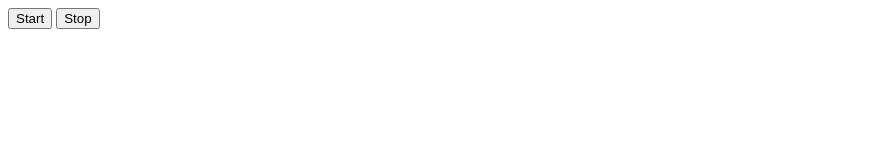
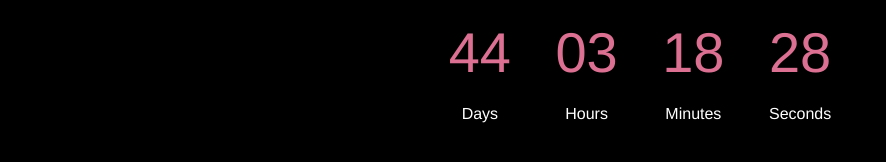
Before and after one commit to dariav-sys/dariav-sys-goit-js-hw-11-timer, a plain HTML site: page index.html in a window 1280 px wide. Shown: the whole page, without its empty margins (0-886 px from the left). Drawn offline with Linux system fonts and the light colour scheme.

Commit message:
добавила класс

```diff
--- a/css/styles.css
+++ b/css/styles.css
@@ -1,4 +1,4 @@
-/* html {
+html {
   box-sizing: border-box;
   overflow-x: hidden;
 }
@@ -9,77 +9,29 @@
   box-sizing: inherit;
 }
 
+.timer {
+  text-align: center;
+}
+
 body {
   margin: 0;
   font-family: 'Helvetica Neue', -apple-system, BlinkMacSystemFont, 'Segoe UI',
     Roboto, Oxygen, Ubuntu, Cantarell, 'Open Sans', sans-serif;
-  background-color: #fff;
-  color: #212121;
+  background-color: black;
+  color: palevioletred;
 }
 
-.timer {
-  margin-left: auto;
-  margin-right: auto;
+.field {
+  display: inline-block;
   text-align: center;
-  color: #212121;
-  border-radius: 2px;
+}
+.label {
+  color: #ffffff;
 }
 
-.clockface {
-  margin-bottom: 15px;
-  font-family: 'Roboto Mono', monospace;
-  font-size: 80px;
-  margin-top: 0;
-  margin-bottom: 24px;
+.value {
+  justify-content: space-around;
+  display: flex;
+  font-size: 56px;
+  margin: 20px;
 }
-
-.timer-btn {
-  display: inline-flex;
-  margin-left: 4px;
-  margin-right: 4px;
-  text-transform: uppercase;
-  border: 0;
-  background-color: #3f51b5;
-  color: #ffffff;
-  padding: 10px 20px;
-  cursor: pointer;
-  font-size: 24px;
-  border-radius: 3px;
-}
-
-.active {
-  background-color: #2196f3;
-}
-
-.notifiaction {
-  position: fixed;
-  bottom: 20px;
-  right: 20px;
-  margin: 0;
-  background-color: #fff;
-  color: #2a2a2a;
-  border: 1px solid #2a2a2a;
-  border-radius: 3px;
-  padding: 24px;
-  user-select: none;
-  cursor: pointer;
-
-  transform: translateX(calc(100% + 20px));
-  visibility: hidden;
-  opacity: 0;
-  transition: all 250ms cubic-bezier(0.4, 0, 0.2, 1);
-}
-
-.notifiaction.success {
-  border: 1px solid #388e3c;
-  background-color: #4caf50;
-  color: #fff;
-}
-
-.notifiaction.is-visible {
-  transform: translateX(0);
-  visibility: visible;
-  opacity: 1;
-} */
-
-/* task-1 */
--- a/index.html
+++ b/index.html
@@ -9,13 +9,30 @@
   </head>
   <body>
 
-    <button type="button" data-action="start">Start</button>
-    <button type="button" data-action="stop">Stop</button>
+    <div class="timer" id="timer-1">
+      <div class="field">
+        <span class="value" data-value="days">00</span>
+        <span class="label">Days</span>
+      </div>
 
+      <div class="field">
+        <span class="value" data-value="hours">00</span>
+        <span class="label">Hours</span>
+      </div>
+
+      <div class="field">
+        <span class="value" data-value="mins">00</span>
+        <span class="label">Minutes</span>
+      </div>
+
+      <div class="field">
+        <span class="value" data-value="secs">00</span>
+        <span class="label">Seconds</span>
+      </div>
+    </div>
 
     <script src="js/task-1.js" type="module"></script>
-    <!-- <script src="js/task-2.js" type="module"></script> -->
-    <!-- <script src="js/task-3.js" type="module"></script> -->
+
 
   </body>
 </html>
--- a/js/task-1.js
+++ b/js/task-1.js
@@ -1,39 +1,57 @@
-const colors = [
-  '#FFFFFF',
-  '#2196F3',
-  '#4CAF50',
-  '#FF9800',
-  '#009688',
-  '#795548',
-];
+class CountdownTimer {
+  constructor({ selector, targetDate }) {
+    this.selector = document.querySelector(selector);
+    this.targetDate = targetDate;
 
-let startBtn = document.querySelector('[data-action = "start"]');
-let stopBtn = document.querySelector('[data-action = "stop"]');
+    this.refs = {
+      days: document.querySelector('[data-value = "days"]'),
+      hours: document.querySelector('[data-value = "hours"]'),
+      mins: document.querySelector('[data-value = "mins"]'),
+      secs: document.querySelector('[data-value = "secs"]'),
+    };
 
+    this.updateTime();
+  }
 
+  // targetDate = new Date('Mar 17, 2021');
 
+  // startTimer() {}
 
+  updateTime() {
+    setInterval(() => {
+      this.currentDate = new Date();
+      this.remainingTime = this.targetDate - this.currentDate;
 
+      this.days = Math.floor(this.remainingTime / (1000 * 60 * 60 * 24));
+      this.hours = pad(
+        Math.floor((this.remainingTime % (1000 * 60 * 60 * 24)) / (1000 * 60 * 60)),
+      );
+      this.mins = pad(Math.floor((this.remainingTime % (1000 * 60 * 60)) / (1000 * 60)));
+      this.secs = pad(Math.floor((this.remainingTime % (1000 * 60)) / 1000));
 
-startBtn.addEventListener('click', startBtnHandler);
-stopBtn.addEventListener('click', stopBtnHadler);
+      this.refs.days.textContent = `${this.days}`;
+      this.refs.hours.textContent = `${this.hours}`;
+      this.refs.mins.textContent = `${this.mins}`;
+      this.refs.secs.textContent = `${this.secs}`;
 
-function randomColor() {
-    return colors[Math.floor(Math.random() * colors.length)];
+      // updateTime(deltaTime);
+    }, 1000);
+
+    function pad(value) {
+      return String(value).padStart(2, '0');
+    }
+  }
 }
 
-function setRandomColor() {
-    document.body.style.backgroundColor = randomColor();
-}
+// const refs = {
+//     days: document.querySelector('[data-value = "days"]'),
+//     hours: document.querySelector('[data-value = "hours"]'),
+//     mins: document.querySelector('[data-value = "mins"]'),
+//     secs: document.querySelector('[data-value = "secs"]'),
 
-let interval;
+// }
 
-function startBtnHandler() {
-    startBtn.removeEventListener('click', startBtnHandler);
-    interval = setInterval(() => setRandomColor(), 1000);
-}
-
-function stopBtnHadler() {
-    clearInterval(interval);
-    startBtn.addEventListener('click', startBtnHandler);
-}
+new CountdownTimer({
+  selector: '#timer-1',
+  targetDate: new Date('Mar 17, 2021'),
+});
```
Also changed, not shown: js/task-2.js (deleted), js/task-3.js (deleted).
